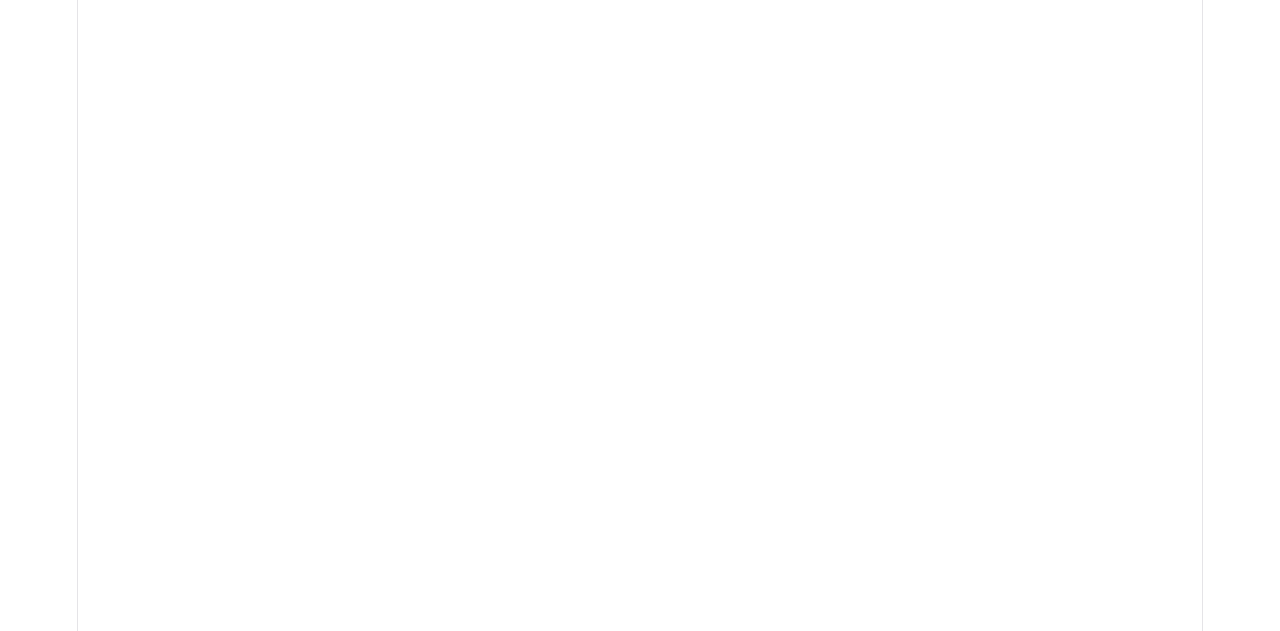
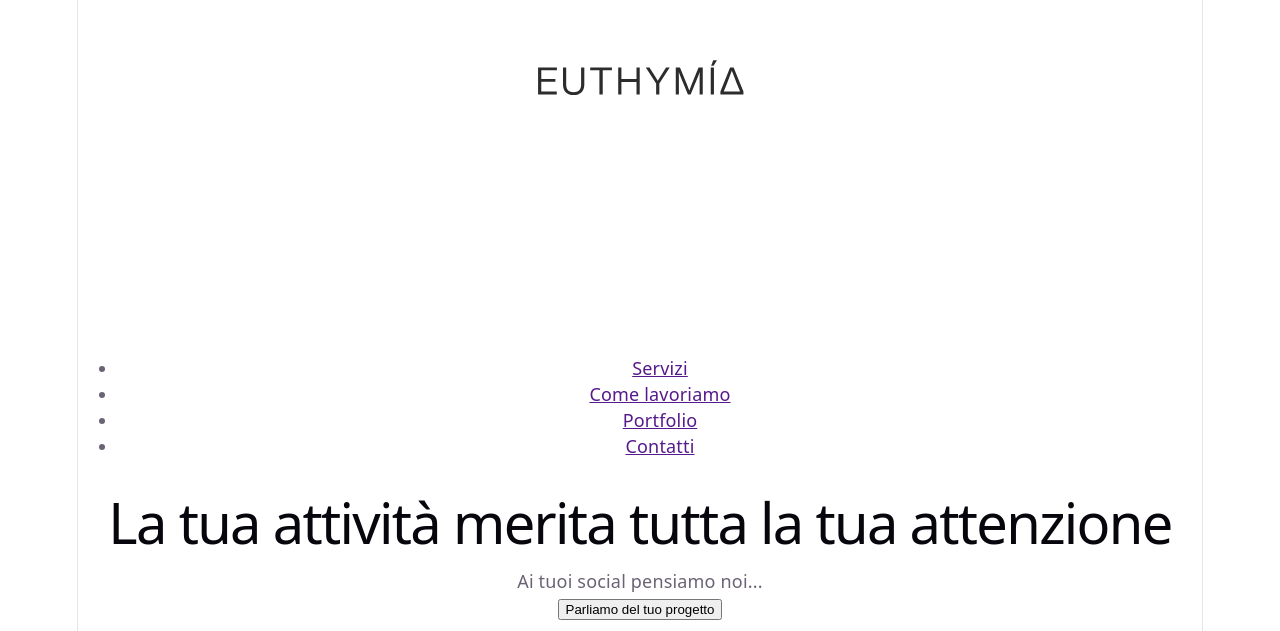
Before and after one commit to danielepucci03/euthymia-website, a React (Vite) app in the folder euthymia-website/: page / in a window 1280 px wide. Shown: the part 169-800 px from the top of the page. Built offline with nearby package versions, Linux system fonts and the light colour scheme.

Commit message:
Add the Euthymia logo in SVG format and update the Navbar and Hero components to use the new logo

```diff
--- a/euthymia-website/src/App.jsx
+++ b/euthymia-website/src/App.jsx
@@ -1,11 +1,11 @@
-import './components/Navbar'
-import './components/Hero'
-import './components/Problem'
-import './components/Services'
-import './components/Portfolio'
-import './components/Process'
-import './components/CTA'
-import './components/Footer'
+import Navbar from './components/Navbar'
+import Hero from './components/Hero'
+import Problem from './components/Problem'
+import Services from './components/Services'
+import Portfolio from './components/Portfolio'
+import Process from './components/Process'
+import CTA from './components/CTA'
+import Foooter from './components/Footer'
 
 import './App.css'
 
@@ -13,7 +13,8 @@ function App() {
 
   return (
     <>
-
+      <Navbar />
+      <Hero />
     </>
   )
 }
--- a/euthymia-website/src/components/Hero.jsx
+++ b/euthymia-website/src/components/Hero.jsx
@@ -1,4 +1,4 @@
-
+import logo from '../assets/logo-ehutimia.svg'
 
 function Hero() {
     return (
@@ -22,7 +22,7 @@ function Hero() {
                 </div>
 
                 <div className="hero-image">
-                    <img src='' alt="" />
+                    <img src={logo} alt="Logo Euthymia" />
                 </div>
 
             </div>
--- a/euthymia-website/src/components/Navbar.jsx
+++ b/euthymia-website/src/components/Navbar.jsx
@@ -1,8 +1,49 @@
+import imageLogo from '../assets/euthymia.svg'
+
 function Navbar() {
     return (
-        <>
+        <nav>
 
-        </>
+            <div className="container">
+
+                <div className="logo-nav">
+                    <img src={imageLogo} alt="Logo Euthymia" />
+                </div>
+
+                <div className="menu-nav">
+
+                    <ul>
+
+                        <li>
+                            <a href="">
+                                Servizi
+                            </a>
+                        </li>
+                        <li>
+                            <a href="">
+                                Come lavoriamo
+                            </a>
+                        </li>
+                        <li>
+                            <a href="">
+                                Portfolio
+                            </a>
+                        </li>
+                        <li>
+                            <a href="">
+                                Contatti
+                            </a>
+                        </li>
+
+                    </ul>
+
+                </div>
+
+            </div>
+
+
+
+        </nav>
     )
 }
 
```
Also changed, not shown: euthymia-website/src/assets/logo-ehutimia.svg (renamed from euthymia-website/src/assets/logo ehutimia.svg).
